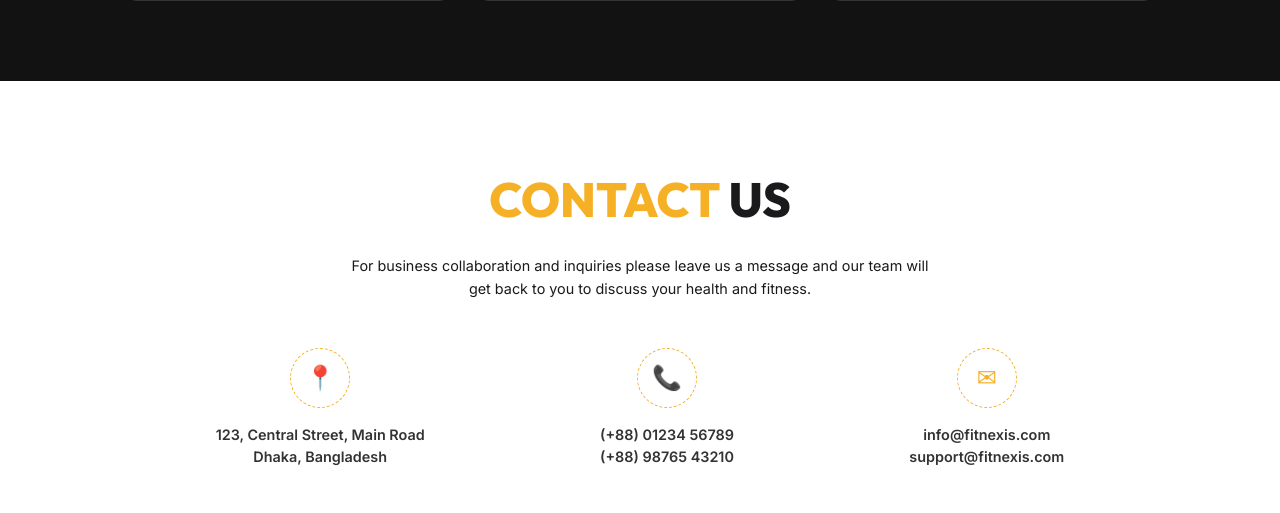
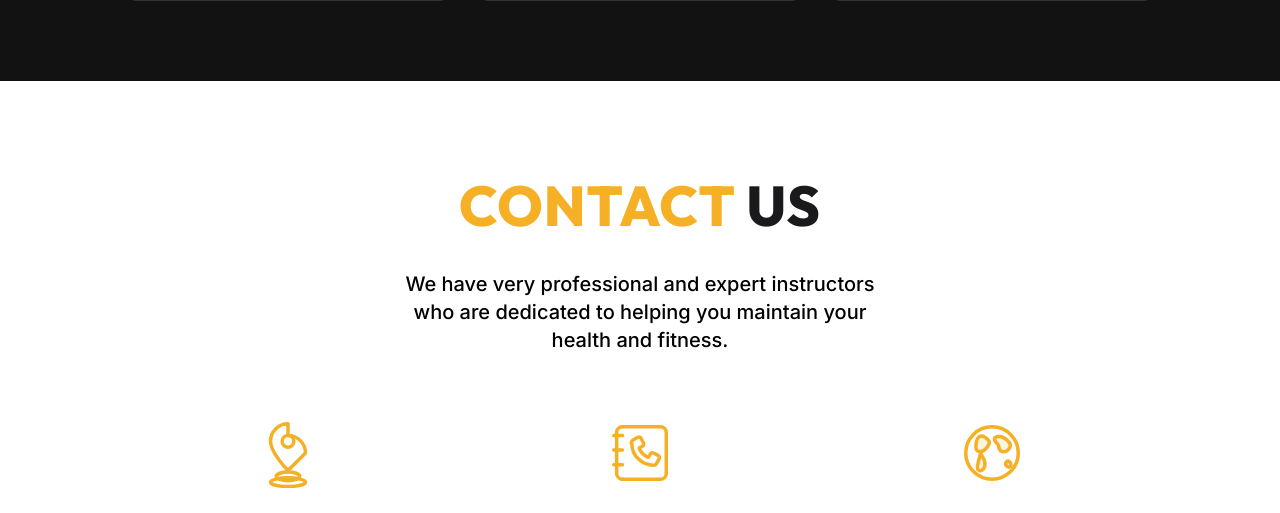
Before and after one commit to tauhidul252/Fitnexis, a Django app: page / in a window 1280 px wide. Shown: the part 3891-4404 px from the top of the page. Run offline with Django 5.2, Linux system fonts and the light colour scheme; data that the repository does not hold is empty.

Commit message:
added contact info

```diff
--- a/static/css/style.css
+++ b/static/css/style.css
@@ -160,13 +160,91 @@ a { text-decoration: none; color: inherit; transition: all 0.3s; }
 .blog-info p { font-size: 0.8rem; color: var(--accent); }
 
 /* Contact Us */
-.contact-info-row { display: flex; justify-content: space-around; margin-bottom: 4rem; }
-.contact-icon-box { text-align: center; }
-.icon-circle { width: 60px; height: 60px; border: 1px dashed var(--accent); border-radius: 50%; display: flex; align-items: center; justify-content: center; font-size: 1.5rem; color: var(--accent); margin: 0 auto 1rem; }
-.contact-icon-box p { font-size: 0.9rem; font-weight: 600; color: #333; line-height: 1.5; }
-.contact-main-grid { display: grid; grid-template-columns: 1fr 1fr; gap: 2rem; }
-.form-row { display: flex; gap: 1rem; margin-bottom: 1rem; }
-.contact-form-box input, .contact-form-box textarea { width: 100%; padding: 1rem; border: 1px solid #ddd; background: transparent; font-family: var(--font-body); margin-bottom: 1rem; }
+.contact-info-row {
+    display: flex;
+    justify-content: space-around;
+    margin-bottom: 4.5rem;
+    gap: 2rem;
+}
+.contact-icon-box {
+    text-align: center;
+    flex: 1;
+    display: flex;
+    flex-direction: column;
+    align-items: center;
+}
+.contact-icon-box p {
+    font-size: 1.15rem;
+    font-weight: 500;
+    color: #121212;
+    line-height: 1.45;
+    font-family: var(--font-body);
+}
+.contact-main-grid {
+    display: grid;
+    grid-template-columns: 1.1fr 1fr;
+    gap: 2.5rem;
+    align-items: stretch;
+}
+.form-row {
+    display: flex;
+    gap: 1.5rem;
+    margin-bottom: 0.5rem;
+}
+.contact-form-box input, .contact-form-box textarea {
+    width: 100%;
+    padding: 1.1rem 1.2rem;
+    border: 1px solid #f5b026;
+    background: #ffffff;
+    font-family: var(--font-body);
+    font-size: 1.05rem;
+    font-weight: 500;
+    margin-bottom: 1.5rem;
+    color: #121212;
+    border-radius: 4px;
+    transition: border-color 0.3s, box-shadow 0.3s;
+}
+.contact-form-box input:focus, .contact-form-box textarea:focus {
+    outline: none;
+    border-color: #e09b15;
+    box-shadow: 0 0 10px rgba(245, 176, 38, 0.4);
+}
+.contact-form-box input::placeholder, .contact-form-box textarea::placeholder {
+    color: #b0b0b0;
+    font-weight: 600;
+    letter-spacing: 0.5px;
+}
+.contact-form-box textarea {
+    resize: vertical;
+    min-height: 150px;
+}
+.contact-form-box .btn-primary {
+    width: 100%;
+    padding: 1.1rem;
+    border-radius: 4px;
+    font-size: 1.1rem;
+    letter-spacing: 1px;
+    font-weight: 700;
+    border: none;
+    background: var(--accent);
+    color: #000000;
+    cursor: pointer;
+    text-align: center;
+    transition: background 0.3s, transform 0.2s;
+}
+.contact-form-box .btn-primary:hover {
+    background: #e09b15;
+    color: #000000;
+    transform: translateY(-2px);
+}
+.contact-map-box {
+    border-radius: 12px;
+    overflow: hidden;
+    border: 1px solid #eaeaea;
+    height: 100%;
+    min-height: 400px;
+    box-shadow: 0 10px 30px rgba(0,0,0,0.05);
+}
 .full-width { width: 100%; }
 
 /* Footer */
--- a/templates/home.html
+++ b/templates/home.html
@@ -151,23 +151,42 @@
 
 <!-- Contact Us (White) -->
 <section id="contact" class="contact section-white">
-    <div class="section-header-center">
-        <h2><span class="highlight">CONTACT</span> US</h2>
-        <p class="header-desc" style="color:var(--text-dark);">For business collaboration and inquiries please leave us a message and our team will get back to you to discuss your health and fitness.</p>
+    <div class="section-header-center" style="margin-bottom: 4rem;">
+        <h2 style="font-size: 3.5rem; letter-spacing: 1px;"><span class="highlight">CONTACT</span> US</h2>
+        <p class="header-desc" style="color: #000000; font-size: 1.25rem; font-weight: 500; line-height: 1.4; max-width: 650px; margin: 1.2rem auto 0; font-family: var(--font-body);">We have very professional and expert instructors<br>who are dedicated to helping you maintain your<br>health and fitness.</p>
     </div>
 
     <div class="contact-info-row">
         <div class="contact-icon-box">
-            <div class="icon-circle">📍</div>
-            <p>123, Central Street, Main Road<br>Dhaka, Bangladesh</p>
+            <!-- Map Marker Icon with shadow oval base -->
+            <svg viewBox="0 0 24 24" width="70" height="70" fill="none" stroke="#f5b026" stroke-width="1.2" stroke-linecap="round" stroke-linejoin="round" style="margin-bottom: 1.5rem;">
+                <path d="M12 2a6 6 0 0 0-6 6c0 4 6 10 6 10s6-6 6-6a6 6 0 0 0-6-6z" />
+                <circle cx="12" cy="8" r="2" />
+                <ellipse cx="12" cy="20" rx="4" ry="1.5" />
+                <ellipse cx="12" cy="22" rx="6" ry="1.5" />
+            </svg>
+            <p>304, Central Street Main Road<br>Dhaka, Bangladesh</p>
         </div>
         <div class="contact-icon-box">
-            <div class="icon-circle">📞</div>
-            <p>(+88) 01234 56789<br>(+88) 98765 43210</p>
+            <!-- Phone Book Icon -->
+            <svg viewBox="0 0 24 24" width="70" height="70" fill="none" stroke="#f5b026" stroke-width="1.2" stroke-linecap="round" stroke-linejoin="round" style="margin-bottom: 1.5rem;">
+                <path d="M6 3h13a2 2 0 0 1 2 2v14a2 2 0 0 1-2 2H6" />
+                <path d="M6 3a2 2 0 0 0-2 2v14a2 2 0 0 0 2 2" />
+                <path d="M3 6h3M3 11h3M3 16h3" />
+                <path d="M9 8.5a1 1 0 0 1 .5-.9l1.8-1c.4-.2.9 0 1.1.4l.8 1.6c.2.4 0 .9-.4 1.1l-.8.4c-.2.1-.3.3-.2.5.6 1.2 1.6 2.2 2.8 2.8.2.1.4 0 .5-.2l.4-.8c.2-.4.7-.6 1.1-.4l1.6.8c.4.2.6.7.4 1.1l-1 1.8a1 1 0 0 1-.9.5 7.5 7.5 0 0 1-7.5-7.5z" />
+            </svg>
+            <p>01634155401<br>01887712696<br>01632359411</p>
         </div>
         <div class="contact-icon-box">
-            <div class="icon-circle">✉</div>
-            <p>info@fitnexis.com<br>support@fitnexis.com</p>
+            <!-- Globe Icon with continent outlines -->
+            <svg viewBox="0 0 24 24" width="70" height="70" fill="none" stroke="#f5b026" stroke-width="1.2" stroke-linecap="round" stroke-linejoin="round" style="margin-bottom: 1.5rem;">
+                <circle cx="12" cy="12" r="9" />
+                <path d="M7.5 6.5c1-1 3 .5 3.5 1.5s-1.5 3.5-3 3.5-1.5-1-1.5-2 0-2 1-3z" fill="#f5b026" fill-opacity="0.15" />
+                <path d="M8 12c.5 1 2 2.5 1.5 4.5s-2.5 2-2.5.5S8.5 11 8 12z" fill="#f5b026" fill-opacity="0.15" />
+                <path d="M13.5 6.5c1.5-.5 3.5.5 4.5 2s-1 3.5-2.5 3c-1.5-.5-1-2-1.5-2.5s-2-2-.5-2.5z" fill="#f5b026" fill-opacity="0.15" />
+                <path d="M17 15c.5-.5 1.5 0 1.5 1s-1 1-1.5.5-.5-1 0-1.5z" fill="#f5b026" fill-opacity="0.15" />
+            </svg>
+            <p>fitnexis.gymclub@gmail.com<br>www.fitnexis.com</p>
         </div>
     </div>
 
@@ -175,8 +194,8 @@
         <div class="contact-form-box">
             <form>
                 <div class="form-row">
-                    <input type="text" placeholder="Name" required>
-                    <input type="email" placeholder="Email" required>
+                    <input type="text" placeholder="NAME" required>
+                    <input type="email" placeholder="EMAIL" required>
                 </div>
                 <textarea placeholder="Write message here..." rows="6" required></textarea>
                 <button type="submit" class="btn-primary full-width">SEND MESSAGE</button>
```
